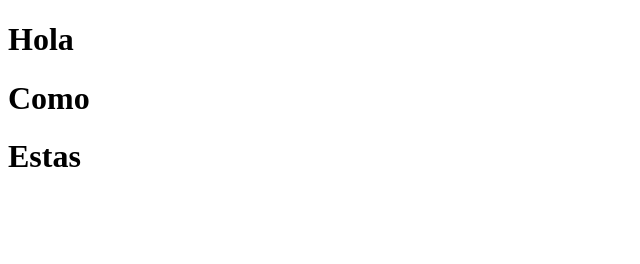
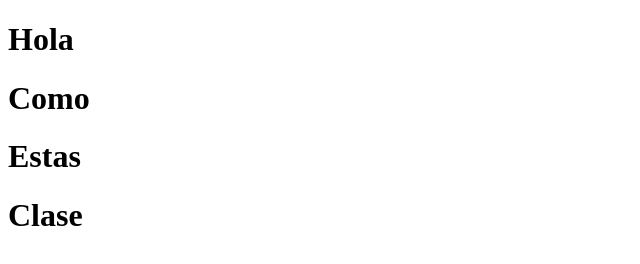
Before and after one commit to harvyaal09/pagina_git_martes_2025, a plain HTML site: page Index.html in a window 1280 px wide. Shown: the whole page, without its empty margins (0-640 px from the left). Drawn offline with Linux system fonts and the light colour scheme.

Commit message:
Quinto commit

```diff
--- a/Index.html
+++ b/Index.html
@@ -9,5 +9,6 @@
     <h1>Hola</h1>
     <h1>Como</h1>
     <h1>Estas</h1>
+    <h1>Clase</h1>
 </body>
 </html>
```
